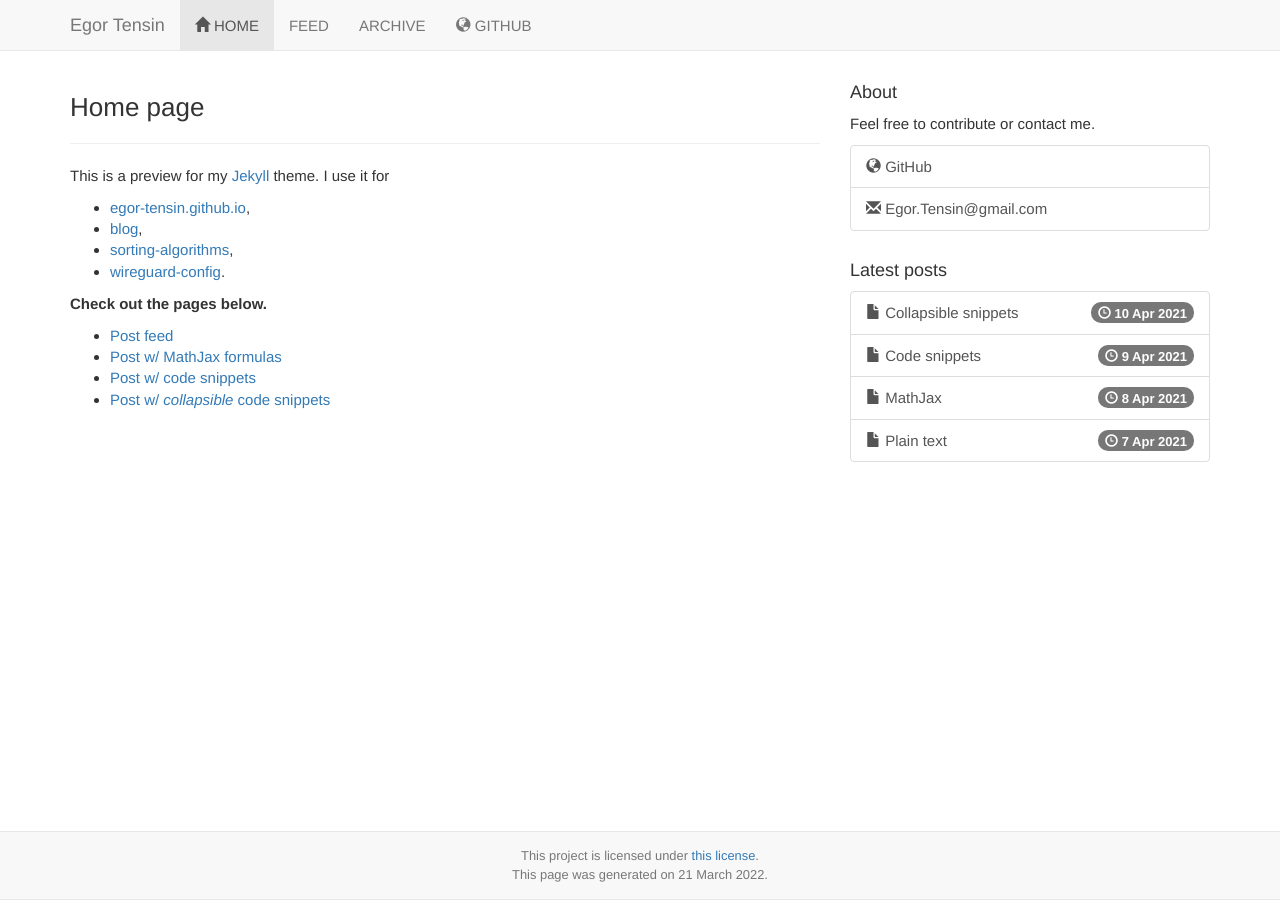
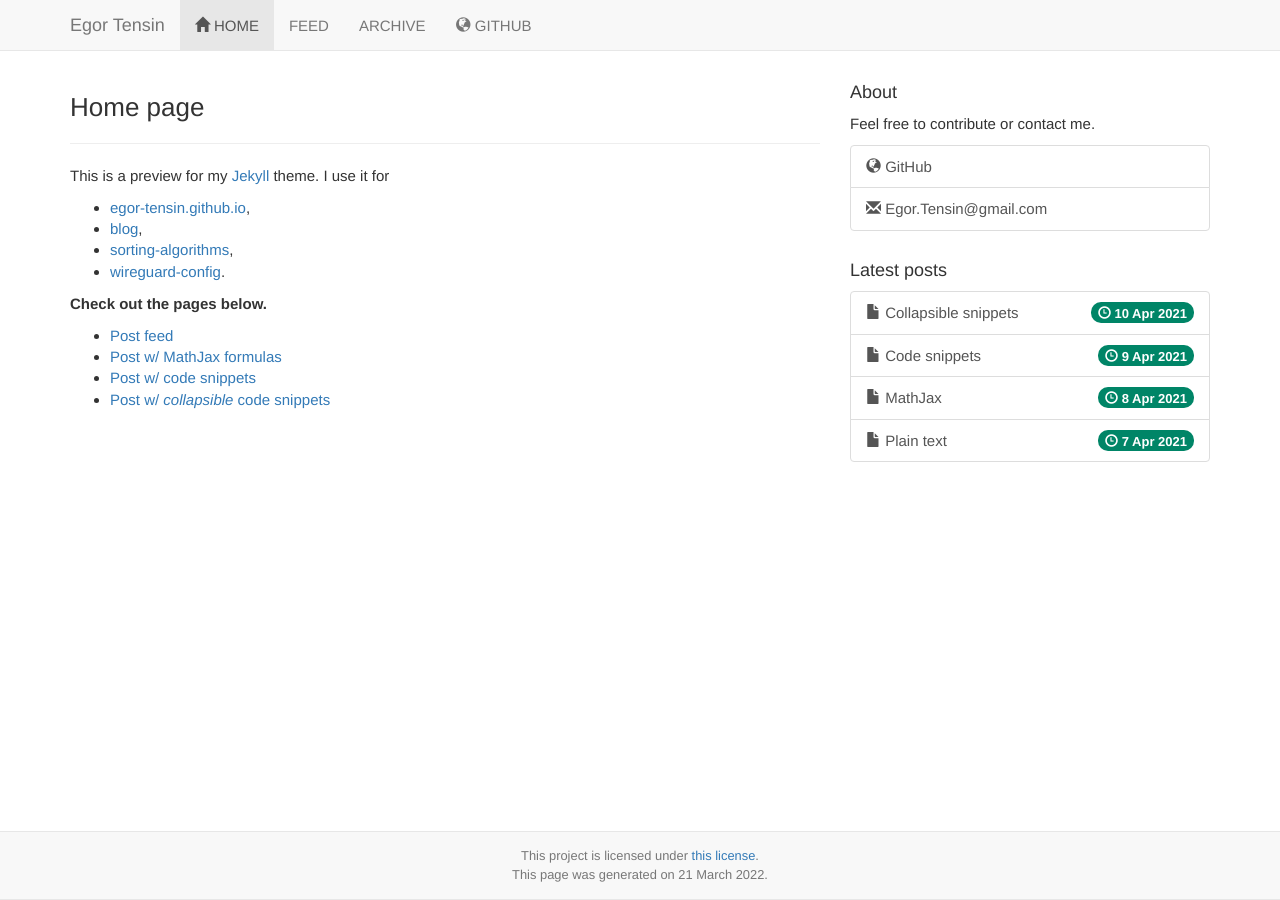
Before and after one commit to egor-tensin/jekyll-theme, a Jekyll site: the page built from index.md, in a window 1280 px wide. Built offline with Jekyll 4.4.1, drawn with Linux system fonts in a browser that asks for light colours; the repository's description, which GitHub fills in, is left out.

Commit message:
color badges green

```diff
--- a/assets/css/common/fix_bootstrap.css
+++ b/assets/css/common/fix_bootstrap.css
@@ -7,9 +7,13 @@ h5 a,
 h6 a {
   color: inherit;
 }
-/* Link captions might become too close to badges on the sidebar. */
 span.badge {
+  /* Link captions might become too close to badges on the sidebar. */
   margin-left: .5em;
+  /* Color badges in the color of grass.
+   * TODO: research if this can be set in the config or factor it out into a
+   * variable. */
+  background-color: #008567;
 }
 /* Add horizontal scrollbars to <pre>s and don't wrap the code inside. */
 pre {
```
